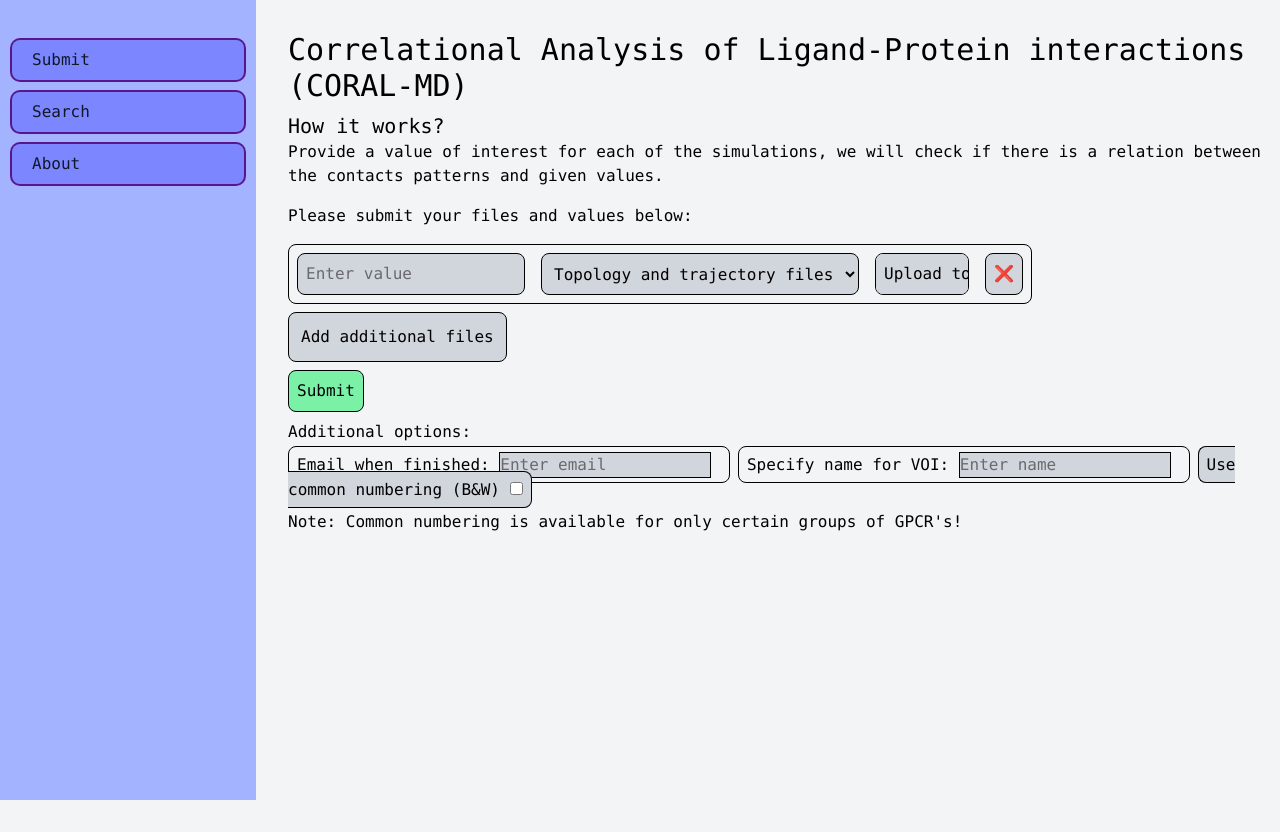
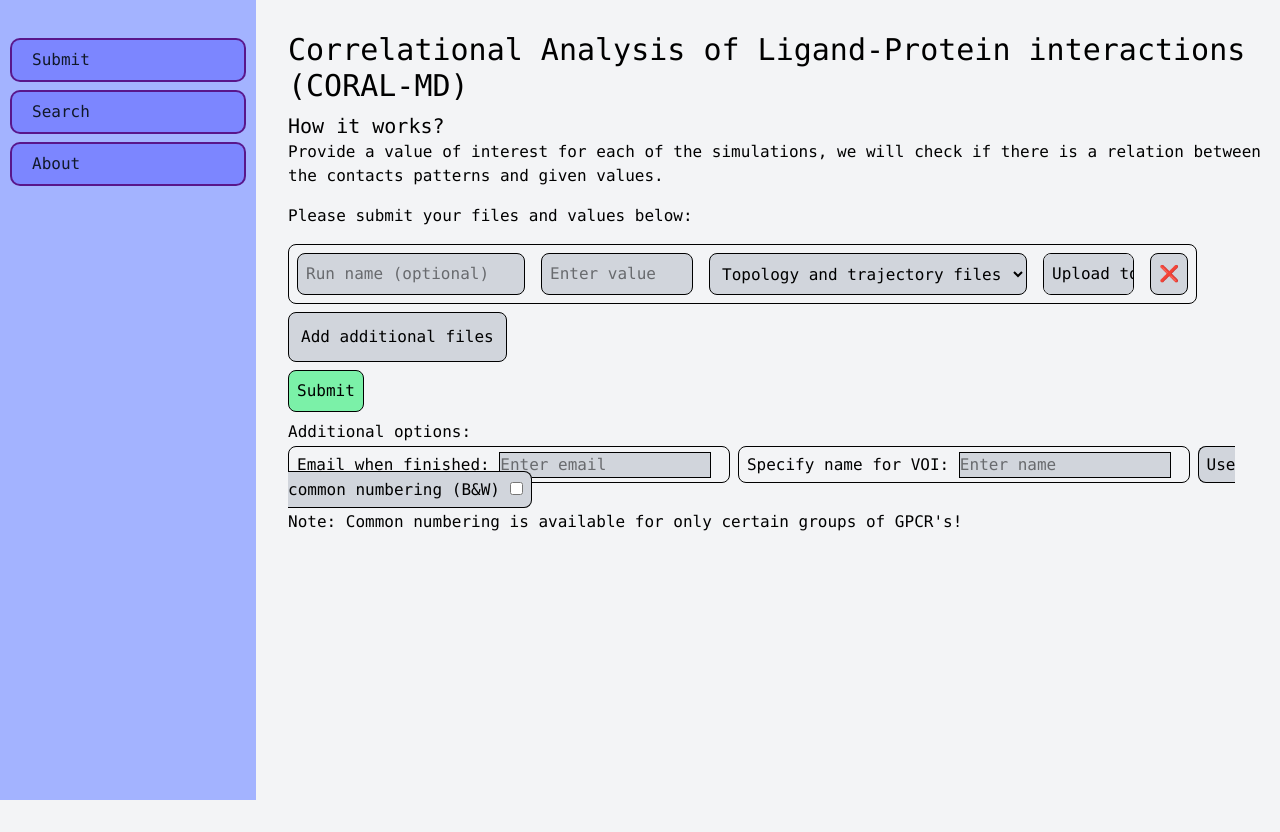
Before and after one commit to BeepBoopRun/holding-tight, a Django app: page /submit/ in a window 1280 px wide. Run offline with Django 5.2, Linux system fonts and the light colour scheme; some libraries are stand-ins or nearby versions.

Commit message:
added name field for runs

```diff
--- a/ligand_service/urls.py
+++ b/ligand_service/urls.py
@@ -26,7 +26,7 @@ urlpatterns = [
     path("", views.redirect_to_submit),
     path("about/", views.render_about),
     path("search/", views.empty_search),
-    path("search/<uuid:job_id>", views.search),
+    path("search/<str:job_id>", views.search),
 ]
 
 if settings.DEBUG:
--- a/submit/forms.py
+++ b/submit/forms.py
@@ -37,6 +37,7 @@ class FileInputForm(forms.Form):
     file_field = MultipleFileField()
     paths_field = forms.JSONField(required=False)
     value_field = forms.FloatField()
+    name_field = forms.CharField(max_length=256, required=False)
     template_name = "submit/form_snippet.html"
 
 
--- a/submit/models.py
+++ b/submit/models.py
@@ -16,6 +16,7 @@ class SubmittedForm(models.Model):
     submission = models.ForeignKey(Submission, on_delete=models.CASCADE)
     form_id = models.IntegerField()
     value = models.FloatField()
+    name = models.CharField(null=True, blank=True, default=None)
 
     FILE_INPUT_TYPES = (
         ("M", "MaestroDir"),
--- a/submit/templates/submit/form_snippet.html
+++ b/submit/templates/submit/form_snippet.html
@@ -1,8 +1,9 @@
 {% load widget_tweaks %}
 
-<div class="entry border rounded-lg h-fit max-w-3/4 my-1 flex w-fit">
+<div class="entry border rounded-lg h-fit max-w-11/12 my-1 flex w-fit">
     {{ form.non_field_errors }}
-    {% render_field form.value_field class="p-2 m-2 bg-gray-300 border rounded-lg" placeholder="Enter value" %}
+    {% render_field form.name_field class="p-2 m-2 bg-gray-300 border rounded-lg" placeholder="Run name (optional)" %}
+    {% render_field form.value_field class="p-2 m-2 bg-gray-300 border rounded-lg max-w-38" placeholder="Enter value" %}
     {% render_field form.choice_field class="file-label-input p-2 m-2 bg-gray-300 border rounded-lg cursor-pointer" onchange="handleChangedFileType()" %}
     <label class="file-label p-2 m-2 bg-gray-300 border rounded-lg cursor-pointer overflow-x-auto whitespace-nowrap flex-shrink">Upload topology and trajectory files...
 	{% render_field form.file_field class="file-input hidden" onchange="handleNewFiles()" %}
--- a/submit/views.py
+++ b/submit/views.py
@@ -20,7 +20,6 @@ def index(request):
 
 
 def handle_uploaded_file(file_handle, path_to_save_location: Path):
-    print(f"Writing file: {path_to_save_location}", flush=True)
     with open(path_to_save_location, "wb+") as destination:
         for chunk in file_handle.chunks():
             destination.write(chunk)
@@ -71,6 +70,7 @@ def form(request):
                         submission=submission,
                         file_input="M",
                         value=form.cleaned_data["value_field"],
+                        name=form.cleaned_data["name_field"]
                     ).save()
                     for file in form.cleaned_data["file_field"]:
                         path = form_path.joinpath(
@@ -87,6 +87,7 @@ def form(request):
                         submission=submission,
                         file_input="T",
                         value=form.cleaned_data["value_field"],
+                        name=form.cleaned_data["name_field"]
                     ).save()
                     for file in form.cleaned_data["file_field"]:
                         form_path.mkdir(exist_ok=True)
--- a/theme/static/css/dist/styles.css
+++ b/theme/static/css/dist/styles.css
@@ -26,12 +26,8 @@
     --text-2xl--line-height: calc(2 / 1.5);
     --text-3xl: 1.875rem;
     --text-3xl--line-height: calc(2.25 / 1.875);
-    --text-5xl: 3rem;
-    --text-5xl--line-height: 1;
     --font-weight-medium: 500;
     --radius-lg: 0.5rem;
-    --default-transition-duration: 150ms;
-    --default-transition-timing-function: cubic-bezier(0.4, 0, 0.2, 1);
     --default-font-family: var(--font-sans);
     --default-mono-font-family: var(--font-mono);
   }
@@ -2195,17 +2170,17 @@
   .w-fit {
     width: fit-content;
   }
-  .w-full {
-    width: 100%;
-  }
   .w-lg {
     width: var(--container-lg);
   }
   .w-screen {
     width: 100vw;
   }
-  .max-w-3\/4 {
-    max-width: calc(3/4 * 100%);
+  .max-w-11\/12 {
+    max-width: calc(11/12 * 100%);
+  }
+  .max-w-38 {
+    max-width: calc(var(--spacing) * 38);
   }
   .flex-1 {
     flex: 1;
@@ -2627,21 +2580,6 @@
     opacity: 1;
   }
 }
-@property --tw-translate-x {
-  syntax: "*";
-  inherits: false;
-  initial-value: 0;
-}
-@property --tw-translate-y {
-  syntax: "*";
-  inherits: false;
-  initial-value: 0;
-}
-@property --tw-translate-z {
-  syntax: "*";
-  inherits: false;
-  initial-value: 0;
-}
 @property --tw-rotate-x {
   syntax: "*";
   inherits: false;
@@ -2797,9 +2735,6 @@
 @layer properties {
   @supports ((-webkit-hyphens: none) and (not (margin-trim: inline))) or ((-moz-orient: inline) and (not (color:rgb(from red r g b)))) {
     *, ::before, ::after, ::backdrop {
-      --tw-translate-x: 0;
-      --tw-translate-y: 0;
-      --tw-translate-z: 0;
       --tw-rotate-x: initial;
       --tw-rotate-y: initial;
       --tw-rotate-z: initial;
```
Also changed, not shown: other parts of theme/static/css/dist/styles.css (+0 -43 lines), ligand_service/views.py (+17 -1 lines), submit/migrations/0003_submittedform_name.py (added).
